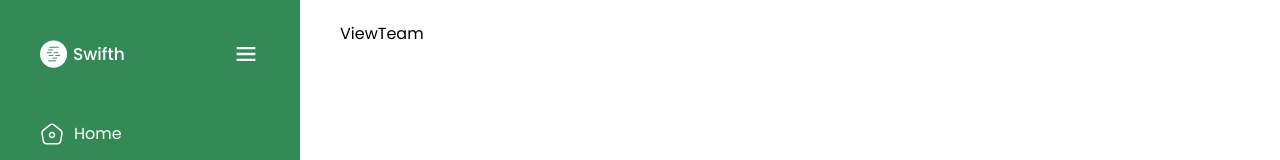
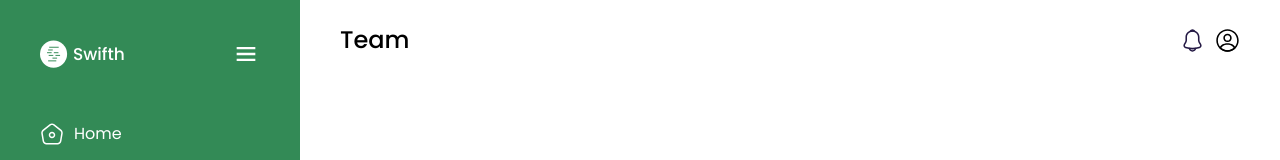
Before and after one commit to projects-for-clients/swifth, a React (Vite) app: page /dashboard/team/view/1 in a window 1280 px wide. Shown: the top 160 px of the page. Built offline with nearby package versions, Linux system fonts and the light colour scheme.

Commit message:
working on team

```diff
--- a/src/pages/team/ViewTeam.tsx
+++ b/src/pages/team/ViewTeam.tsx
@@ -1,8 +1,14 @@
 import React from 'react'
+import Header from '../../components/dashboard/Header'
 
 const ViewTeam = () => {
   return (
-    <div>ViewTeam</div>
+    <>
+      <Header title="Team" />
+
+      <main className="text-[1.6rem] grid gap-10">
+        </main>
+        </>
   )
 }
 
```
